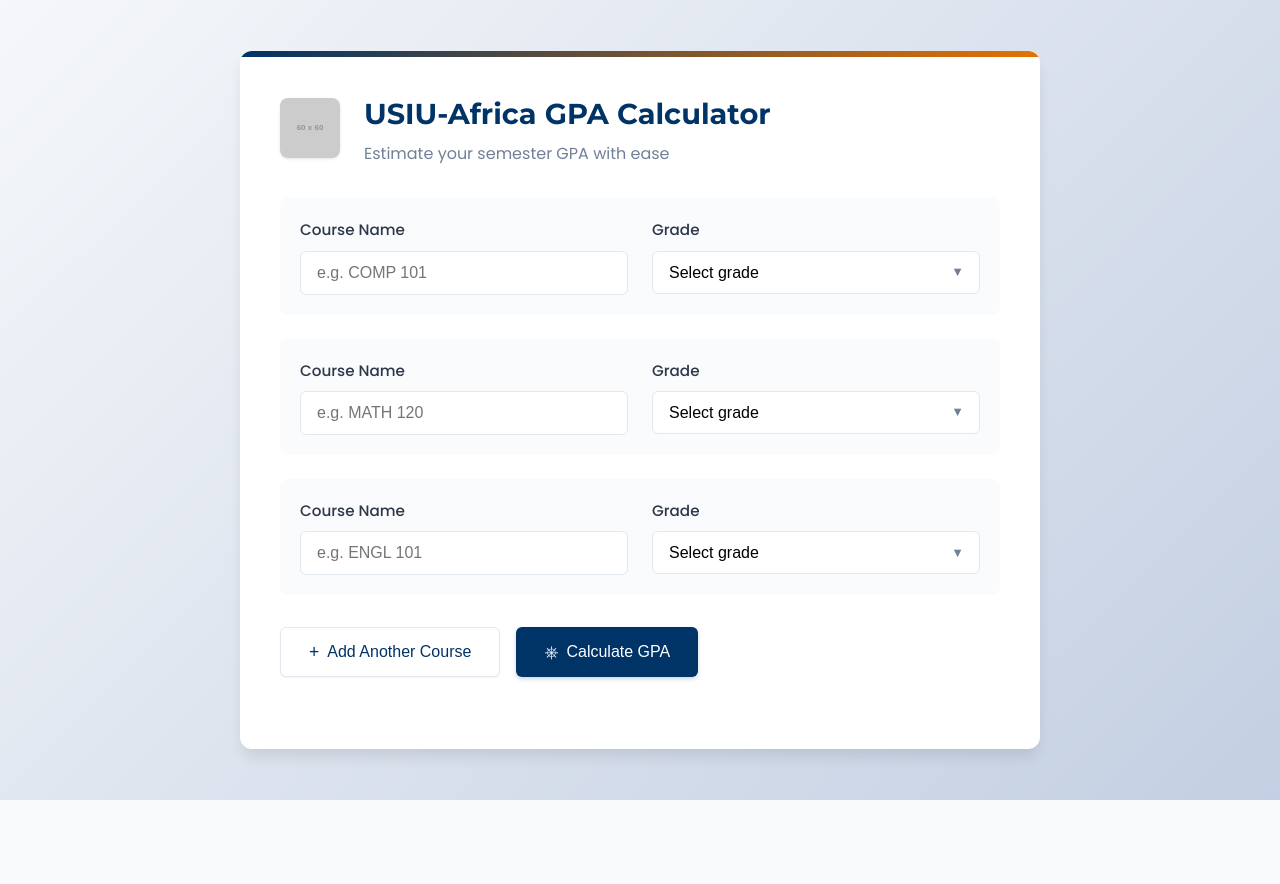
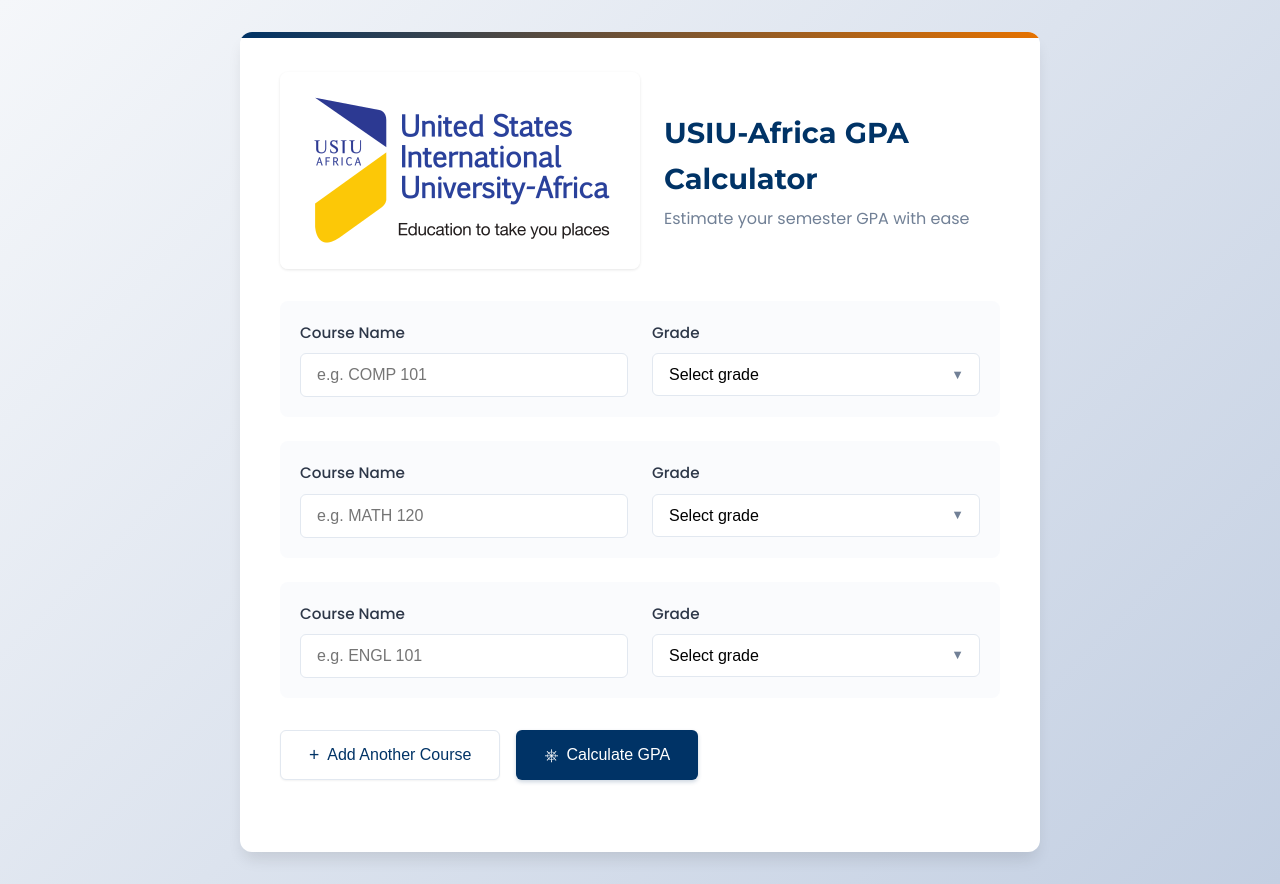
Before and after one commit to Yvonne-Mathenge/End-sem-1, a plain HTML site: page index.html in a window 1280 px wide. Before the commit the page ends 800 px from the top, so only its background shows below. Drawn offline with Linux system fonts and the light colour scheme; placeholder pictures from the web are drawn by us.

Commit message:
Update index.html

```diff
--- a/index.html
+++ b/index.html
@@ -13,7 +13,7 @@
     <div class="background-wrapper">
         <main class="calculator-container">
             <header class="calculator-header">
-                <img src="https://via.placeholder.com/60x60" alt="USIU-Africa Logo" class="logo">
+                <img src="usiu-logo.jpeg" alt="USIU-Africa Logo" class="logo">
                 <div>
                     <h1>USIU-Africa GPA Calculator</h1>
                     <p class="subtitle">Estimate your semester GPA with ease</p>
```
